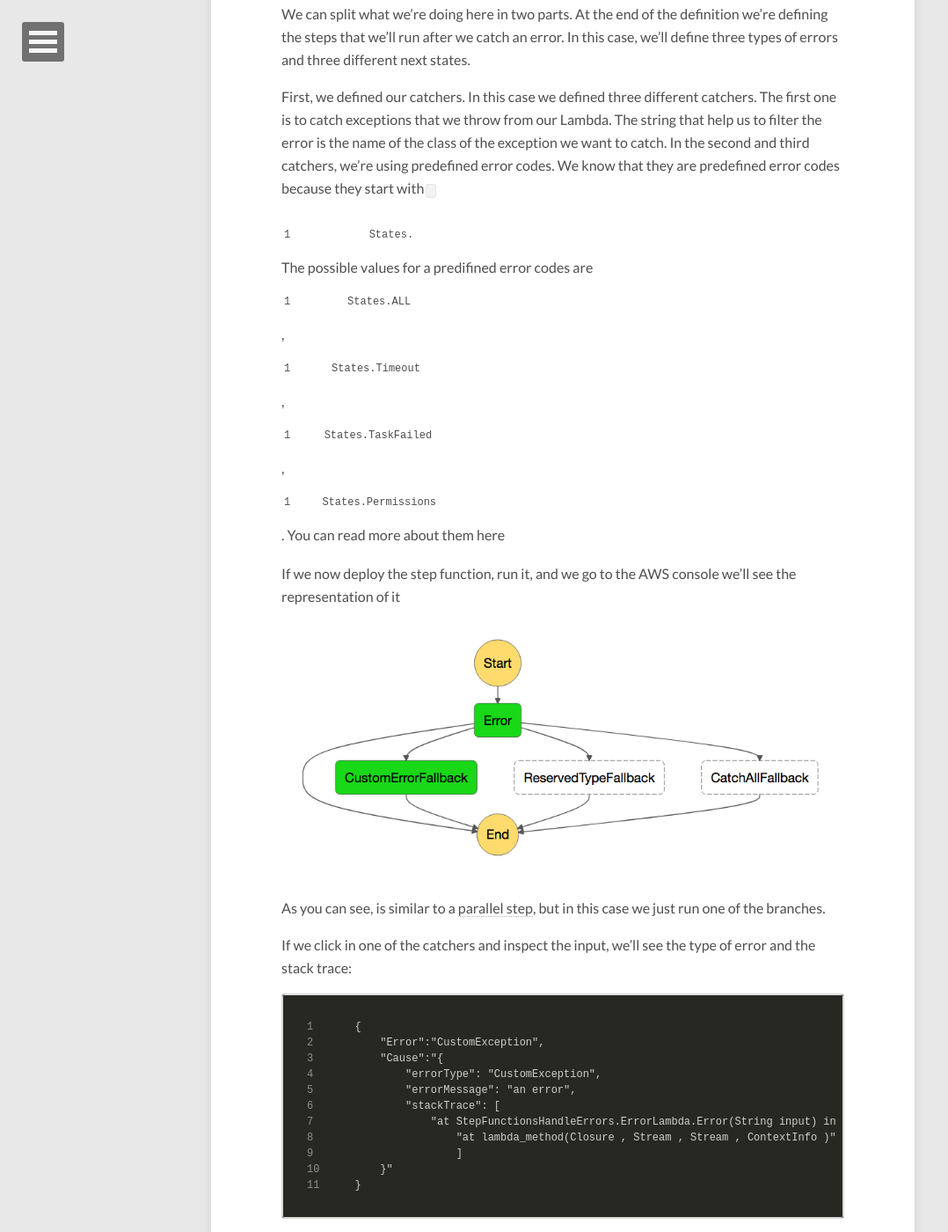
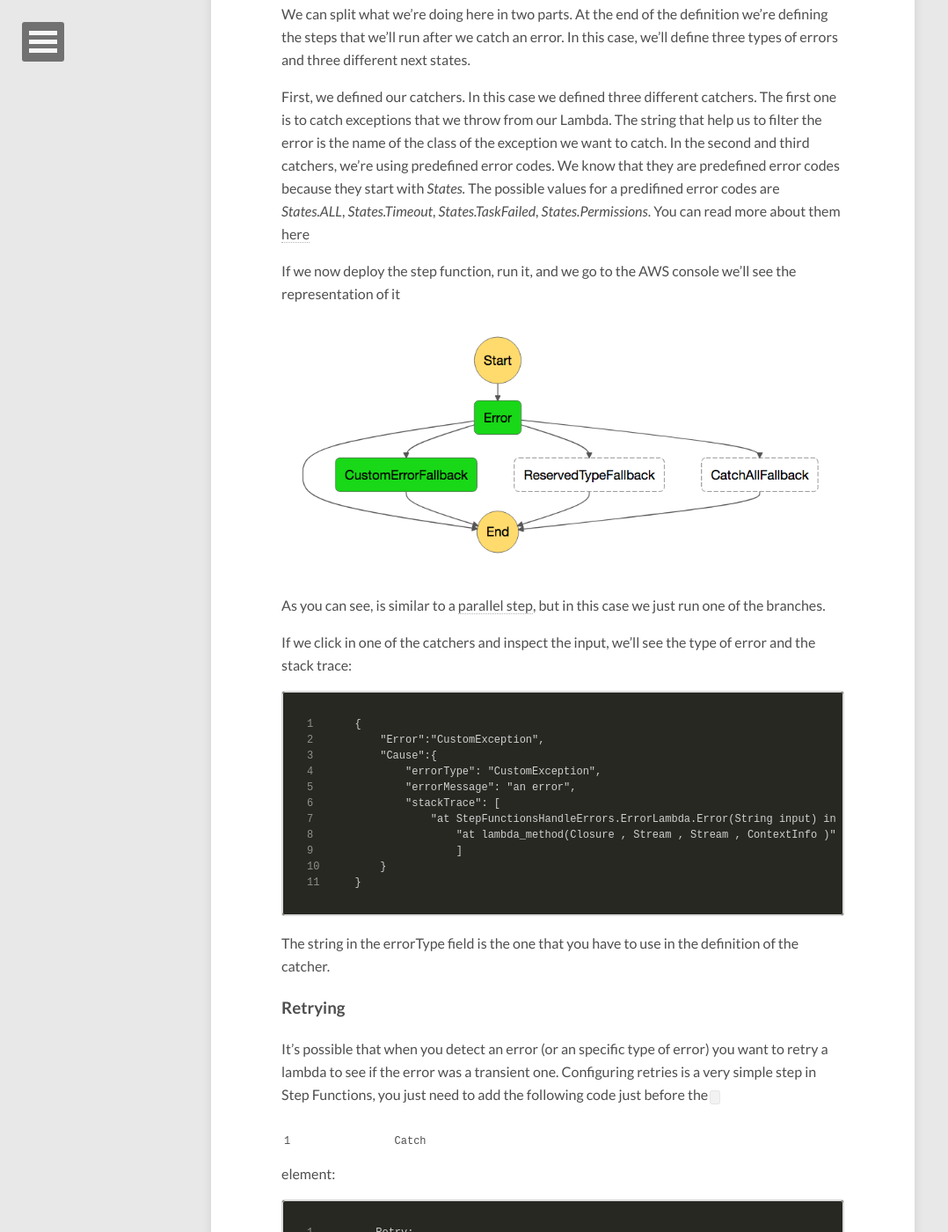
Before and after one commit to vgaltes/vgaltes.github.io, a Jekyll site: the page built from _posts/2017-06-22-handling-errors-in-step-functions.md, in a window 1280 px wide and 1400 px high, scrolled down 1597 px. Shown: the whole window at 88% size, without its empty margins (0-1078 px from the left). Built offline with Jekyll 4.4.1, drawn with Linux system fonts in a browser that asks for light colours; nearby versions of some CDN libraries; comment, search, counter and statistics services are not loaded.

Commit message:
Fixed typos

```diff
--- a/_posts/2017-06-22-handling-errors-in-step-functions.md
+++ b/_posts/2017-06-22-handling-errors-in-step-functions.md
@@ -70,7 +70,7 @@ Let's create a Step Function that catches errors. As always, create the serverle
 
 We can split what we're doing here in two parts. At the end of the definition we're defining the steps that we'll run after we catch an error. In this case, we'll define three types of errors and three different next states.
 
-First, we defined our catchers. In this case we defined three different catchers. The first one is to catch exceptions that we throw from our Lambda. The string that help us to filter the error is the name of the class of the exception we want to catch. In the second and third catchers, we're using predefined error codes. We know that they are predefined error codes because they start with `States.` The possible values for a predifined error codes are `States.ALL`, `States.Timeout`, `States.TaskFailed`, `States.Permissions`. You can read more about them [here](http://docs.aws.amazon.com/step-functions/latest/dg/amazon-states-language-errors.html#amazon-states-language-error-names)
+First, we defined our catchers. In this case we defined three different catchers. The first one is to catch exceptions that we throw from our Lambda. The string that help us to filter the error is the name of the class of the exception we want to catch. In the second and third catchers, we're using predefined error codes. We know that they are predefined error codes because they start with *States.* The possible values for a predifined error codes are *States.ALL*, *States.Timeout*, *States.TaskFailed*, *States.Permissions*. You can read more about them [here](http://docs.aws.amazon.com/step-functions/latest/dg/amazon-states-language-errors.html#amazon-states-language-error-names)
 
 If we now deploy the step function, run it, and we go to the AWS console we'll see the representation of it
 
@@ -82,14 +82,14 @@ If we click in one of the catchers and inspect the input, we'll see the type of
 
     {
         "Error":"CustomException",
-        "Cause":"{
+        "Cause":{
             "errorType": "CustomException",
             "errorMessage": "an error",
             "stackTrace": [
                 "at StepFunctionsHandleErrors.ErrorLambda.Error(String input) in /StepFunctionsHandleErrors/ErrorLambda/ErrorLambda.cs:line 12",
                     "at lambda_method(Closure , Stream , Stream , ContextInfo )"
                     ]
-        }"
+        }
     }
 
 The string in the errorType field is the one that you have to use in the definition of the catcher.
```
